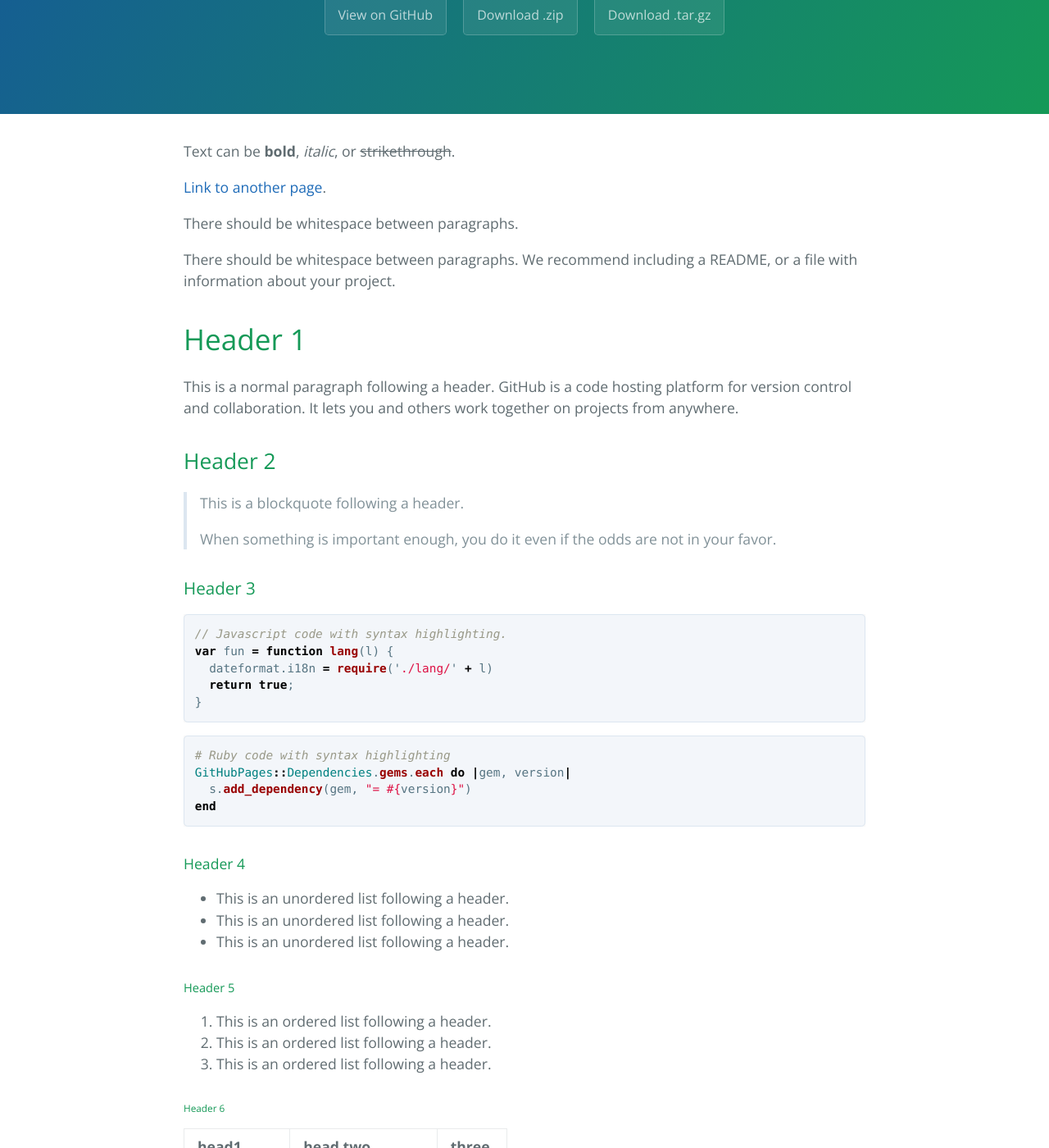
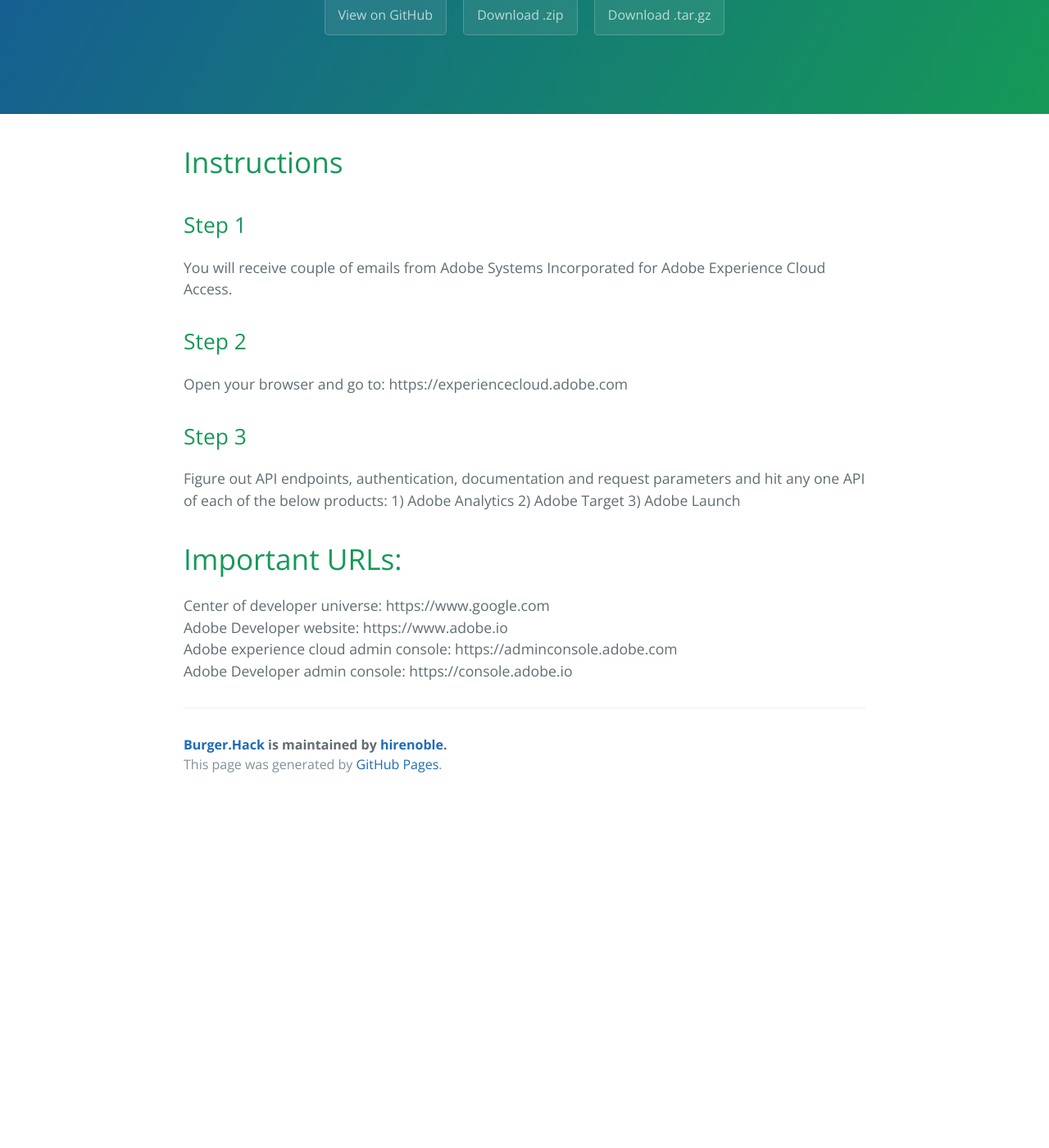
Before and after one commit to hirenoble/Burger.Hack, a Jekyll site: the page built from docs/index.md, in a window 1280 px wide and 1400 px high, scrolled down 322 px. Shown: the whole window at 82% size. Built offline with Jekyll 4.4.1, drawn with Linux system fonts in a browser that asks for light colours; our own code applies the rules of GitHub Pages for plain Markdown files; after the commit the page ends 1298 px from its top, so only the background shows below that; some of the changed text lies outside the part shown.

Commit message:
Update index.md

````diff
--- a/docs/index.md
+++ b/docs/index.md
@@ -1,123 +1,23 @@
 ---
 layout: default
 ---
+# Instructions
 
-Text can be **bold**, _italic_, or ~~strikethrough~~.
+## Step 1
+You will receive couple of emails from Adobe Systems Incorporated for Adobe Experience Cloud Access.
 
-[Link to another page](./another-page.html).
+## Step 2
+Open your browser and go to: https://experiencecloud.adobe.com
 
-There should be whitespace between paragraphs.
+## Step 3
+Figure out API endpoints, authentication, documentation and request parameters and hit any one API of each of the below products:
+1) Adobe Analytics
+2) Adobe Target
+3) Adobe Launch
 
-There should be whitespace between paragraphs. We recommend including a README, or a file with information about your project.
+# Important URLs:
 
-# Header 1
-
-This is a normal paragraph following a header. GitHub is a code hosting platform for version control and collaboration. It lets you and others work together on projects from anywhere.
-
-## Header 2
-
-> This is a blockquote following a header.
->
-> When something is important enough, you do it even if the odds are not in your favor.
-
-### Header 3
-
-```js
-// Javascript code with syntax highlighting.
-var fun = function lang(l) {
-  dateformat.i18n = require('./lang/' + l)
-  return true;
-}
-```
-
-```ruby
-# Ruby code with syntax highlighting
-GitHubPages::Dependencies.gems.each do |gem, version|
-  s.add_dependency(gem, "= #{version}")
-end
-```
-
-#### Header 4
-
-*   This is an unordered list following a header.
-*   This is an unordered list following a header.
-*   This is an unordered list following a header.
-
-##### Header 5
-
-1.  This is an ordered list following a header.
-2.  This is an ordered list following a header.
-3.  This is an ordered list following a header.
-
-###### Header 6
-
-| head1        | head two          | three |
-|:-------------|:------------------|:------|
-| ok           | good swedish fish | nice  |
-| out of stock | good and plenty   | nice  |
-| ok           | good `oreos`      | hmm   |
-| ok           | good `zoute` drop | yumm  |
-
-### There's a horizontal rule below this.
-
-* * *
-
-### Here is an unordered list:
-
-*   Item foo
-*   Item bar
-*   Item baz
-*   Item zip
-
-### And an ordered list:
-
-1.  Item one
-1.  Item two
-1.  Item three
-1.  Item four
-
-### And a nested list:
-
-- level 1 item
-  - level 2 item
-  - level 2 item
-    - level 3 item
-    - level 3 item
-- level 1 item
-  - level 2 item
-  - level 2 item
-  - level 2 item
-- level 1 item
-  - level 2 item
-  - level 2 item
-- level 1 item
-
-### Small image
-
-![Octocat](https://assets-cdn.github.com/images/icons/emoji/octocat.png)
-
-### Large image
-
-![Branching](https://guides.github.com/activities/hello-world/branching.png)
-
-
-### Definition lists can be used with HTML syntax.
-
-<dl>
-<dt>Name</dt>
-<dd>Godzilla</dd>
-<dt>Born</dt>
-<dd>1952</dd>
-<dt>Birthplace</dt>
-<dd>Japan</dd>
-<dt>Color</dt>
-<dd>Green</dd>
-</dl>
-
-```
-Long, single-line code blocks should not wrap. They should horizontally scroll if they are too long. This line should be long enough to demonstrate this.
-```
-
-```
-The final element.
-```
+Center of developer universe: https://www.google.com \
+Adobe Developer website: https://www.adobe.io \
+Adobe experience cloud admin console: https://adminconsole.adobe.com \
+Adobe Developer admin console: https://console.adobe.io
````
